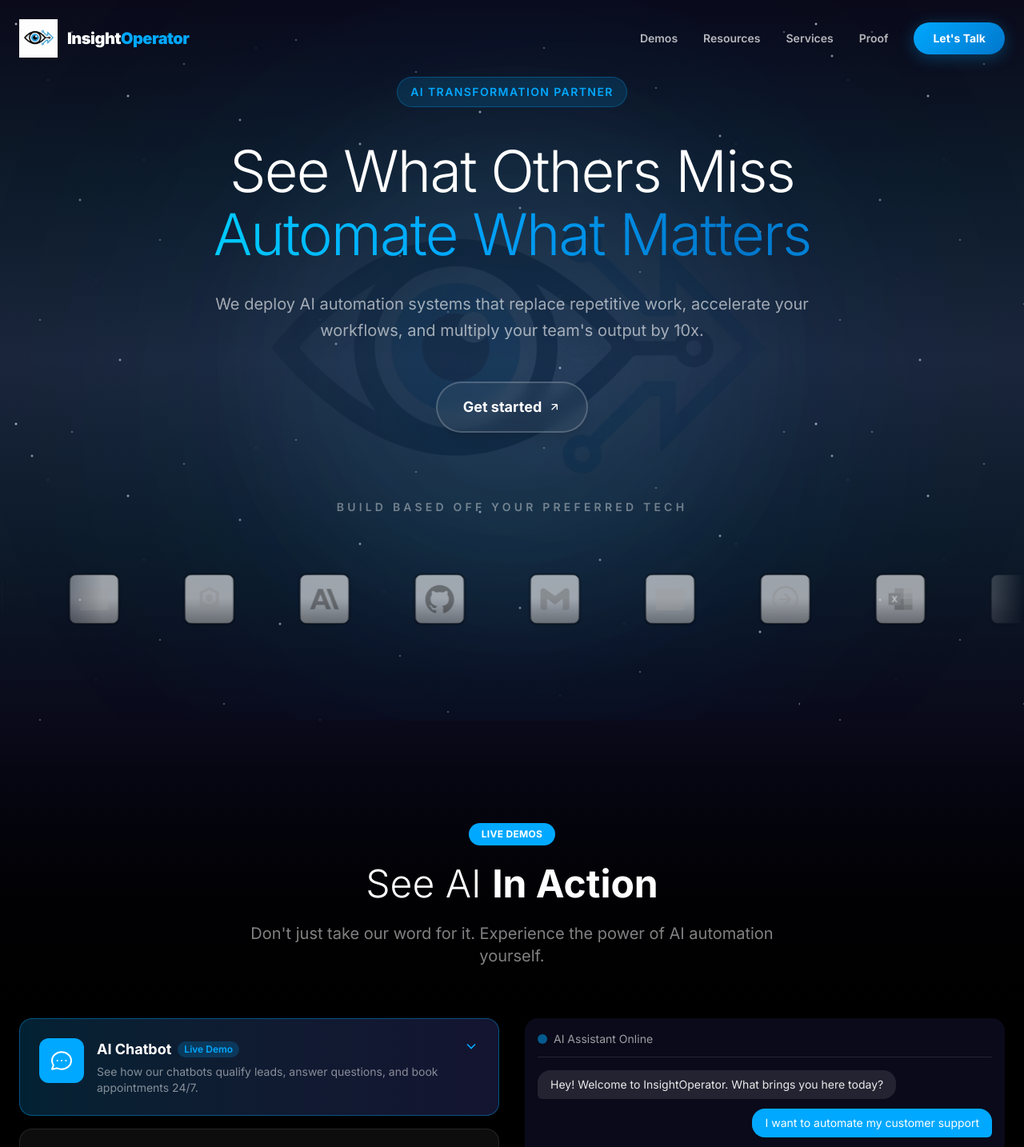
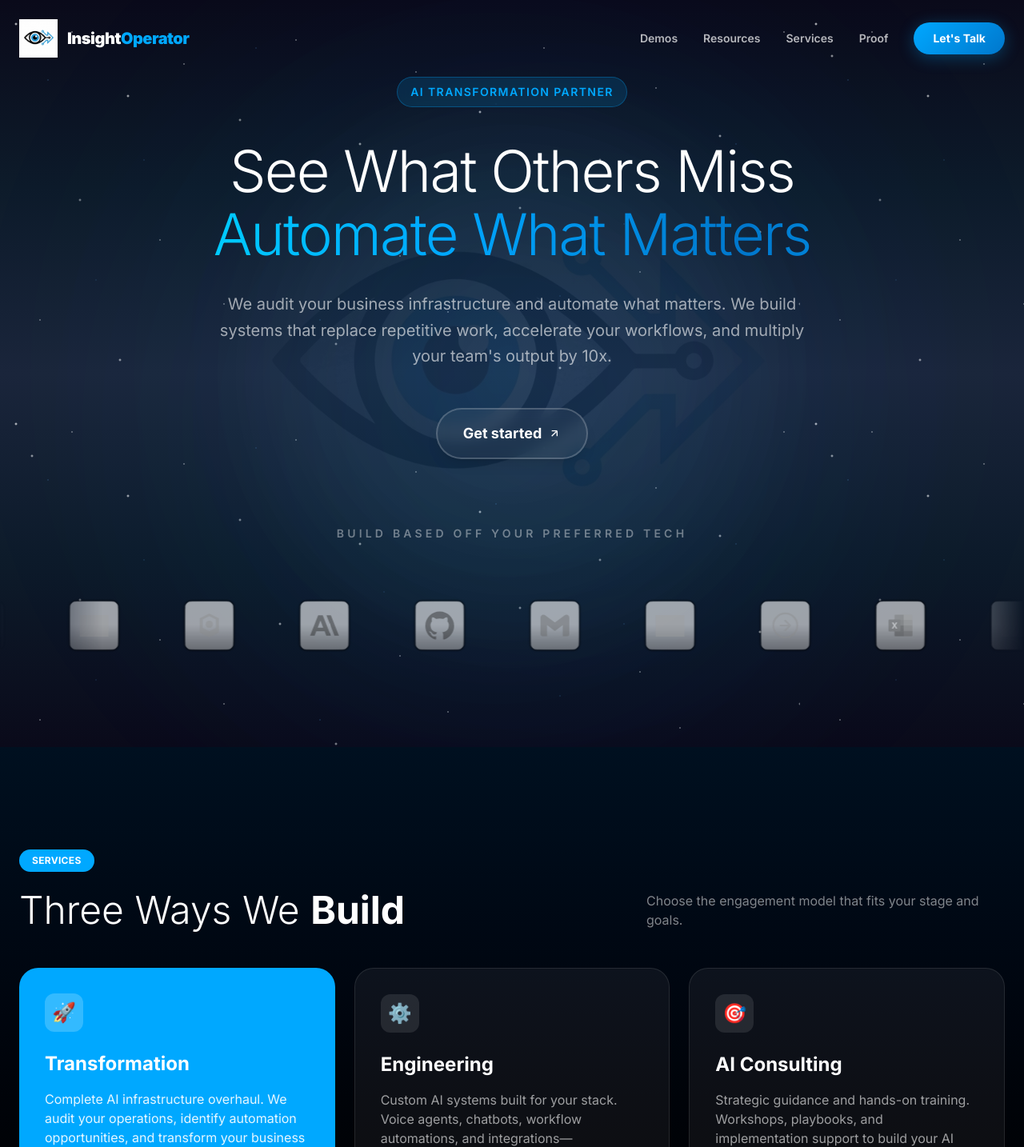
Before and after one commit to raypreneurtv-design/portfolio, a Next.js app: page / in a window 1280 px wide. Shown: the top 1434 px of the page at 80% size. Built offline with nearby package versions, Linux system fonts and the light colour scheme; grey boxes are pictures that could not be loaded.

Commit message:
Update homepage: new description, section order, service pages rebranding

```diff
--- a/src/app/globals.css
+++ b/src/app/globals.css
@@ -223,6 +223,13 @@
   will-change: transform;
 }
 
+/* Faster marquee on mobile */
+@media (max-width: 768px) {
+  .marquee-content {
+    animation: marquee 15s linear infinite;
+  }
+}
+
 @keyframes marquee {
   0% {
     transform: translateX(0);
@@ -236,12 +243,11 @@
 /* Starry night background */
 .starry-night {
   background: linear-gradient(180deg,
-    #0a0a1a 0%,
-    #0d1b2a 25%,
-    #1b263b 50%,
-    #0d1b2a 75%,
-    #0a0a1a 100%
-  );
+      #0a0a1a 0%,
+      #0d1b2a 25%,
+      #1b263b 50%,
+      #0d1b2a 75%,
+      #0a0a1a 100%);
   position: relative;
 }
 
@@ -251,35 +257,35 @@
   inset: 0;
   background-image:
     radial-gradient(2px 2px at 20px 30px, #ffffff, transparent),
-    radial-gradient(2px 2px at 40px 70px, rgba(255,255,255,0.8), transparent),
+    radial-gradient(2px 2px at 40px 70px, rgba(255, 255, 255, 0.8), transparent),
     radial-gradient(1px 1px at 90px 40px, #ffffff, transparent),
-    radial-gradient(2px 2px at 160px 120px, rgba(255,255,255,0.9), transparent),
+    radial-gradient(2px 2px at 160px 120px, rgba(255, 255, 255, 0.9), transparent),
     radial-gradient(1px 1px at 230px 80px, #ffffff, transparent),
-    radial-gradient(2px 2px at 300px 150px, rgba(255,255,255,0.7), transparent),
+    radial-gradient(2px 2px at 300px 150px, rgba(255, 255, 255, 0.7), transparent),
     radial-gradient(1px 1px at 370px 50px, #ffffff, transparent),
-    radial-gradient(2px 2px at 450px 180px, rgba(255,255,255,0.8), transparent),
+    radial-gradient(2px 2px at 450px 180px, rgba(255, 255, 255, 0.8), transparent),
     radial-gradient(1px 1px at 520px 90px, #ffffff, transparent),
-    radial-gradient(2px 2px at 600px 140px, rgba(255,255,255,0.9), transparent),
+    radial-gradient(2px 2px at 600px 140px, rgba(255, 255, 255, 0.9), transparent),
     radial-gradient(1px 1px at 680px 60px, #ffffff, transparent),
-    radial-gradient(2px 2px at 750px 200px, rgba(255,255,255,0.7), transparent),
+    radial-gradient(2px 2px at 750px 200px, rgba(255, 255, 255, 0.7), transparent),
     radial-gradient(1px 1px at 820px 110px, #ffffff, transparent),
-    radial-gradient(2px 2px at 900px 170px, rgba(255,255,255,0.8), transparent),
+    radial-gradient(2px 2px at 900px 170px, rgba(255, 255, 255, 0.8), transparent),
     radial-gradient(1px 1px at 980px 40px, #ffffff, transparent),
-    radial-gradient(2px 2px at 100px 250px, rgba(255,255,255,0.6), transparent),
+    radial-gradient(2px 2px at 100px 250px, rgba(255, 255, 255, 0.6), transparent),
     radial-gradient(1px 1px at 200px 300px, #ffffff, transparent),
-    radial-gradient(2px 2px at 350px 280px, rgba(255,255,255,0.8), transparent),
+    radial-gradient(2px 2px at 350px 280px, rgba(255, 255, 255, 0.8), transparent),
     radial-gradient(1px 1px at 500px 320px, #ffffff, transparent),
-    radial-gradient(2px 2px at 650px 260px, rgba(255,255,255,0.7), transparent),
+    radial-gradient(2px 2px at 650px 260px, rgba(255, 255, 255, 0.7), transparent),
     radial-gradient(1px 1px at 800px 340px, #ffffff, transparent),
-    radial-gradient(2px 2px at 950px 290px, rgba(255,255,255,0.9), transparent),
+    radial-gradient(2px 2px at 950px 290px, rgba(255, 255, 255, 0.9), transparent),
     radial-gradient(1px 1px at 50px 400px, #ffffff, transparent),
-    radial-gradient(2px 2px at 150px 450px, rgba(255,255,255,0.8), transparent),
+    radial-gradient(2px 2px at 150px 450px, rgba(255, 255, 255, 0.8), transparent),
     radial-gradient(1px 1px at 280px 380px, #ffffff, transparent),
-    radial-gradient(2px 2px at 420px 430px, rgba(255,255,255,0.7), transparent),
+    radial-gradient(2px 2px at 420px 430px, rgba(255, 255, 255, 0.7), transparent),
     radial-gradient(1px 1px at 560px 390px, #ffffff, transparent),
-    radial-gradient(2px 2px at 700px 460px, rgba(255,255,255,0.9), transparent),
+    radial-gradient(2px 2px at 700px 460px, rgba(255, 255, 255, 0.9), transparent),
     radial-gradient(1px 1px at 850px 410px, #ffffff, transparent),
-    radial-gradient(2px 2px at 1000px 380px, rgba(255,255,255,0.6), transparent);
+    radial-gradient(2px 2px at 1000px 380px, rgba(255, 255, 255, 0.6), transparent);
   background-repeat: repeat;
   background-size: 1000px 500px;
   animation: twinkle 8s ease-in-out infinite alternate;
@@ -291,16 +297,16 @@
   position: absolute;
   inset: 0;
   background-image:
-    radial-gradient(1px 1px at 60px 100px, rgba(100,180,255,0.9), transparent),
-    radial-gradient(1px 1px at 180px 200px, rgba(100,180,255,0.7), transparent),
-    radial-gradient(1px 1px at 320px 60px, rgba(100,180,255,0.8), transparent),
-    radial-gradient(1px 1px at 480px 240px, rgba(100,180,255,0.6), transparent),
-    radial-gradient(1px 1px at 620px 130px, rgba(100,180,255,0.9), transparent),
-    radial-gradient(1px 1px at 780px 280px, rgba(100,180,255,0.7), transparent),
-    radial-gradient(1px 1px at 920px 180px, rgba(100,180,255,0.8), transparent),
-    radial-gradient(1px 1px at 120px 350px, rgba(100,180,255,0.6), transparent),
-    radial-gradient(1px 1px at 400px 400px, rgba(100,180,255,0.9), transparent),
-    radial-gradient(1px 1px at 700px 370px, rgba(100,180,255,0.7), transparent);
+    radial-gradient(1px 1px at 60px 100px, rgba(100, 180, 255, 0.9), transparent),
+    radial-gradient(1px 1px at 180px 200px, rgba(100, 180, 255, 0.7), transparent),
+    radial-gradient(1px 1px at 320px 60px, rgba(100, 180, 255, 0.8), transparent),
+    radial-gradient(1px 1px at 480px 240px, rgba(100, 180, 255, 0.6), transparent),
+    radial-gradient(1px 1px at 620px 130px, rgba(100, 180, 255, 0.9), transparent),
+    radial-gradient(1px 1px at 780px 280px, rgba(100, 180, 255, 0.7), transparent),
+    radial-gradient(1px 1px at 920px 180px, rgba(100, 180, 255, 0.8), transparent),
+    radial-gradient(1px 1px at 120px 350px, rgba(100, 180, 255, 0.6), transparent),
+    radial-gradient(1px 1px at 400px 400px, rgba(100, 180, 255, 0.9), transparent),
+    radial-gradient(1px 1px at 700px 370px, rgba(100, 180, 255, 0.7), transparent);
   background-repeat: repeat;
   background-size: 1000px 500px;
   animation: twinkle 6s ease-in-out infinite alternate-reverse;
@@ -311,6 +317,7 @@
   0% {
     opacity: 0.5;
   }
+
   100% {
     opacity: 1;
   }
--- a/src/app/page.tsx
+++ b/src/app/page.tsx
@@ -13,9 +13,9 @@
     <main className="overflow-x-hidden">
       <Header />
       <Hero />
+      <Services />
       <Demos />
       <FreeResources />
-      <Services />
       <Proof />
       <FAQ />
       <Contact />
--- a/src/app/services/ai-receptionist/page.tsx
+++ b/src/app/services/ai-receptionist/page.tsx
@@ -3,7 +3,7 @@
 import { motion } from "framer-motion";
 import Link from "next/link";
 
-export default function AIReceptionistPage() {
+export default function TransformationPage() {
     return (
         <main className="min-h-screen bg-black text-white">
             {/* Hero Section */}
@@ -24,15 +24,15 @@
                         animate={{ opacity: 1, y: 0 }}
                         transition={{ duration: 0.7 }}
                     >
-                        <span className="text-6xl mb-6 block">📞</span>
+                        <span className="text-6xl mb-6 block">🚀</span>
                         <h1 className="text-5xl md:text-6xl font-light mb-6">
-                            AI Receptionists
+                            Implementation Plan
                         </h1>
                         <p className="text-xl text-[#00a8ff] font-semibold mb-4">
-                            Your business runs while you sleep
+                            See how we add on to your business infrastructure
                         </p>
                         <p className="text-xl text-white/60 max-w-3xl leading-relaxed">
-                            24/7 AI-powered call handling that never misses a lead. Instant capture, automated invoicing, seamless handoff to your team.
+                            Complete AI infrastructure overhaul. We audit your operations, identify automation opportunities, and transform your business end-to-end with a customized implementation roadmap.
                         </p>
                     </motion.div>
                 </div>
@@ -54,10 +54,10 @@
                     <h2 className="text-3xl font-bold mb-12 text-center">What You Get</h2>
                     <div className="grid md:grid-cols-2 gap-8">
                         {[
-                            { title: "24/7 Call Coverage", desc: "Never miss an opportunity—your AI receptionist handles calls around the clock" },
-                            { title: "Instant Lead Capture", desc: "Every caller's details captured and synced directly to your CRM" },
-                            { title: "Automated Invoicing", desc: "Generate and send invoices automatically based on call outcomes" },
-                            { title: "Custom Voice & Personality", desc: "Tailored to match your brand's tone and style" },
+                            { title: "Infrastructure Audit", desc: "Deep dive into your current tech stack, processes, and pain points to identify high-impact opportunities" },
+                            { title: "Custom Implementation Roadmap", desc: "Step-by-step plan tailored to your business goals, timelines, and budget" },
+                            { title: "End-to-End Transformation", desc: "From discovery to deployment—we handle the entire AI integration process" },
+                            { title: "Ongoing Optimization", desc: "Continuous monitoring and improvements to maximize ROI as your business evolves" },
                         ].map((feature, i) => (
                             <motion.div
                                 key={feature.title}
@@ -77,8 +77,8 @@
             {/* CTA */}
             <section className="py-20 text-center">
                 <div className="max-w-3xl mx-auto px-6">
-                    <h2 className="text-3xl font-bold mb-4">Ready to Automate Your Calls?</h2>
-                    <p className="text-white/60 mb-8">Let's discuss how an AI receptionist can transform your business.</p>
+                    <h2 className="text-3xl font-bold mb-4">Ready to Transform Your Business?</h2>
+                    <p className="text-white/60 mb-8">Let's audit your operations and build an implementation plan that delivers results.</p>
                     <Link
                         href="/#contact"
                         className="inline-flex items-center gap-2 px-8 py-4 rounded-full font-bold text-lg bg-[#00a8ff] text-white hover:bg-[#0077cc] transition-colors"
--- a/src/app/services/consultation/page.tsx
+++ b/src/app/services/consultation/page.tsx
@@ -3,7 +3,7 @@
 import { motion } from "framer-motion";
 import Link from "next/link";
 
-export default function ConsultationPage() {
+export default function ConsultingPage() {
     return (
         <main className="min-h-screen bg-black text-white">
             {/* Hero Section */}
@@ -24,15 +24,15 @@
                         animate={{ opacity: 1, y: 0 }}
                         transition={{ duration: 0.7 }}
                     >
-                        <span className="text-6xl mb-6 block">🤖</span>
+                        <span className="text-6xl mb-6 block">🎯</span>
                         <h1 className="text-5xl md:text-6xl font-light mb-6">
                             AI Consulting
                         </h1>
                         <p className="text-xl text-[#00a8ff] font-semibold mb-4">
-                            Hands-on implementation
+                            Strategic guidance and hands-on training
                         </p>
                         <p className="text-xl text-white/60 max-w-3xl leading-relaxed">
-                            We don't just advise—we build. Custom Claude AI integrations and n8n automations tailored to your specific business needs.
+                            Strategic guidance and hands-on training. Workshops, playbooks, and implementation support to build your team's AI capability and drive lasting change.
                         </p>
                     </motion.div>
                 </div>
@@ -54,10 +54,10 @@
                     <h2 className="text-3xl font-bold mb-12 text-center">What You Get</h2>
                     <div className="grid md:grid-cols-2 gap-8">
                         {[
-                            { title: "Claude AI Integration", desc: "Custom prompt engineering and API integrations for your specific use cases" },
-                            { title: "n8n Workflow Development", desc: "Powerful automation workflows that connect your tools and processes" },
-                            { title: "Full-Stack Solutions", desc: "End-to-end automation systems built with modern technologies" },
-                            { title: "Ongoing Support", desc: "Continuous optimization and support to keep your systems running smoothly" },
+                            { title: "AI Strategy Workshops", desc: "Interactive sessions to identify AI opportunities and build a strategic roadmap for your organization" },
+                            { title: "Implementation Playbooks", desc: "Step-by-step guides and templates your team can follow to deploy AI solutions independently" },
+                            { title: "Hands-On Training", desc: "Practical training sessions to upskill your team on AI tools, prompting, and automation" },
+                            { title: "Ongoing Advisory", desc: "Continuous strategic support as you scale AI across your organization" },
                         ].map((feature, i) => (
                             <motion.div
                                 key={feature.title}
@@ -77,8 +77,8 @@
             {/* CTA */}
             <section className="py-20 text-center">
                 <div className="max-w-3xl mx-auto px-6">
-                    <h2 className="text-3xl font-bold mb-4">Ready to Build Custom AI Solutions?</h2>
-                    <p className="text-white/60 mb-8">Let's discuss how we can automate and optimize your business processes.</p>
+                    <h2 className="text-3xl font-bold mb-4">Ready for Strategic AI Guidance?</h2>
+                    <p className="text-white/60 mb-8">Let's build your team's AI capability with expert consulting and training.</p>
                     <Link
                         href="/#contact"
                         className="inline-flex items-center gap-2 px-8 py-4 rounded-full font-bold text-lg bg-[#00a8ff] text-white hover:bg-[#0077cc] transition-colors"
--- a/src/app/services/lead-generation/page.tsx
+++ b/src/app/services/lead-generation/page.tsx
@@ -3,7 +3,7 @@
 import { motion } from "framer-motion";
 import Link from "next/link";
 
-export default function LeadGenerationPage() {
+export default function EngineeringPage() {
     return (
         <main className="min-h-screen bg-black text-white">
             {/* Hero Section */}
@@ -24,15 +24,15 @@
                         animate={{ opacity: 1, y: 0 }}
                         transition={{ duration: 0.7 }}
                     >
-                        <span className="text-6xl mb-6 block">📈</span>
+                        <span className="text-6xl mb-6 block">⚙️</span>
                         <h1 className="text-5xl md:text-6xl font-light mb-6">
-                            Lead Generation
+                            Custom Engineering
                         </h1>
                         <p className="text-xl text-[#00a8ff] font-semibold mb-4">
-                            Tactics that actually convert
+                            Production-ready AI systems for your stack
                         </p>
                         <p className="text-xl text-white/60 max-w-3xl leading-relaxed">
-                            Proven strategies we've used to grow audiences and capture high-quality leads that turn into paying customers.
+                            Custom AI systems built for your stack. Voice agents, chatbots, workflow automations, and integrations—all production-ready and tailored to your specific requirements.
                         </p>
                     </motion.div>
                 </div>
@@ -54,10 +54,10 @@
                     <h2 className="text-3xl font-bold mb-12 text-center">What You Get</h2>
                     <div className="grid md:grid-cols-2 gap-8">
                         {[
-                            { title: "Lead Magnets That Work", desc: "Create valuable resources that people actually want to download" },
-                            { title: "Value Positioning", desc: "Messaging that cuts through the noise and resonates with your ideal customer" },
-                            { title: "Marketing Automation", desc: "Nurture sequences that convert leads into sales on autopilot" },
-                            { title: "YouTube & TikTok Growth", desc: "Platform-specific strategies to grow your audience organically" },
+                            { title: "Voice Agents", desc: "AI-powered voice systems that handle inbound & outbound calls 24/7 with human-like conversation" },
+                            { title: "Chat Agents", desc: "Intelligent web & WhatsApp bots that qualify leads, answer questions, and book appointments" },
+                            { title: "Workflow Automations", desc: "Custom n8n workflows that connect your tools and automate repetitive backend processes" },
+                            { title: "System Integrations", desc: "Seamless connections between your CRM, communication tools, and AI systems" },
                         ].map((feature, i) => (
                             <motion.div
                                 key={feature.title}
@@ -77,8 +77,8 @@
             {/* CTA */}
             <section className="py-20 text-center">
                 <div className="max-w-3xl mx-auto px-6">
-                    <h2 className="text-3xl font-bold mb-4">Ready to Generate More Leads?</h2>
-                    <p className="text-white/60 mb-8">Let's build a lead generation system that works for your business.</p>
+                    <h2 className="text-3xl font-bold mb-4">Ready to Build Custom AI Systems?</h2>
+                    <p className="text-white/60 mb-8">Let's engineer the AI solutions your business needs to scale.</p>
                     <Link
                         href="/#contact"
                         className="inline-flex items-center gap-2 px-8 py-4 rounded-full font-bold text-lg bg-[#00a8ff] text-white hover:bg-[#0077cc] transition-colors"
--- a/src/components/Hero.tsx
+++ b/src/components/Hero.tsx
@@ -75,7 +75,7 @@
                         transition={{ duration: 0.6, delay: 0.2 }}
                         className="text-lg md:text-xl text-white/60 mb-12 max-w-3xl mx-auto leading-relaxed"
                     >
-                        We deploy AI automation systems that replace repetitive work, accelerate your workflows, and multiply your team's output by 10x.
+                        We audit your business infrastructure and automate what matters. We build systems that replace repetitive work, accelerate your workflows, and multiply your team's output by 10x.
                     </motion.p>
 
                     {/* Single CTA */}
```
